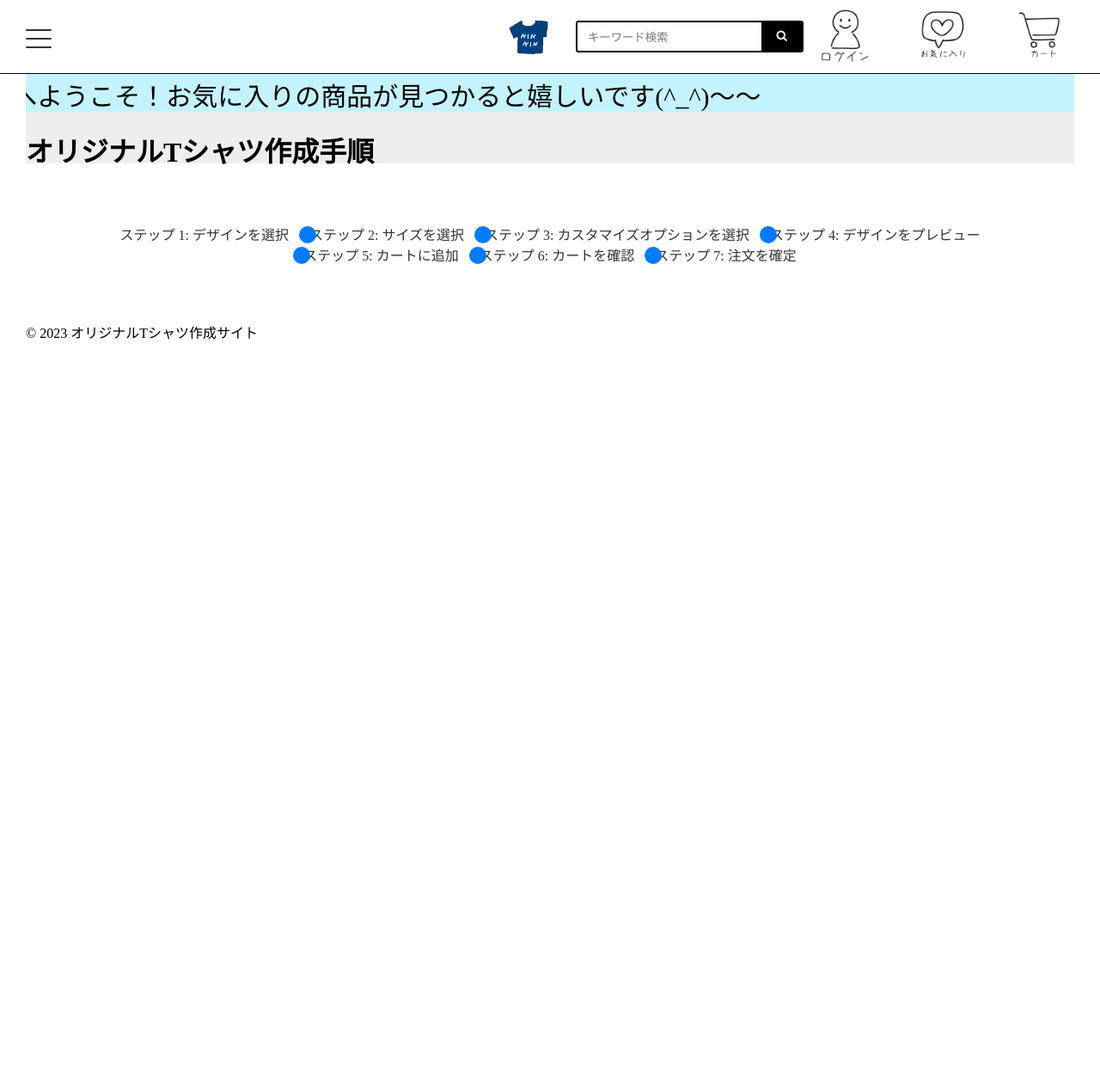
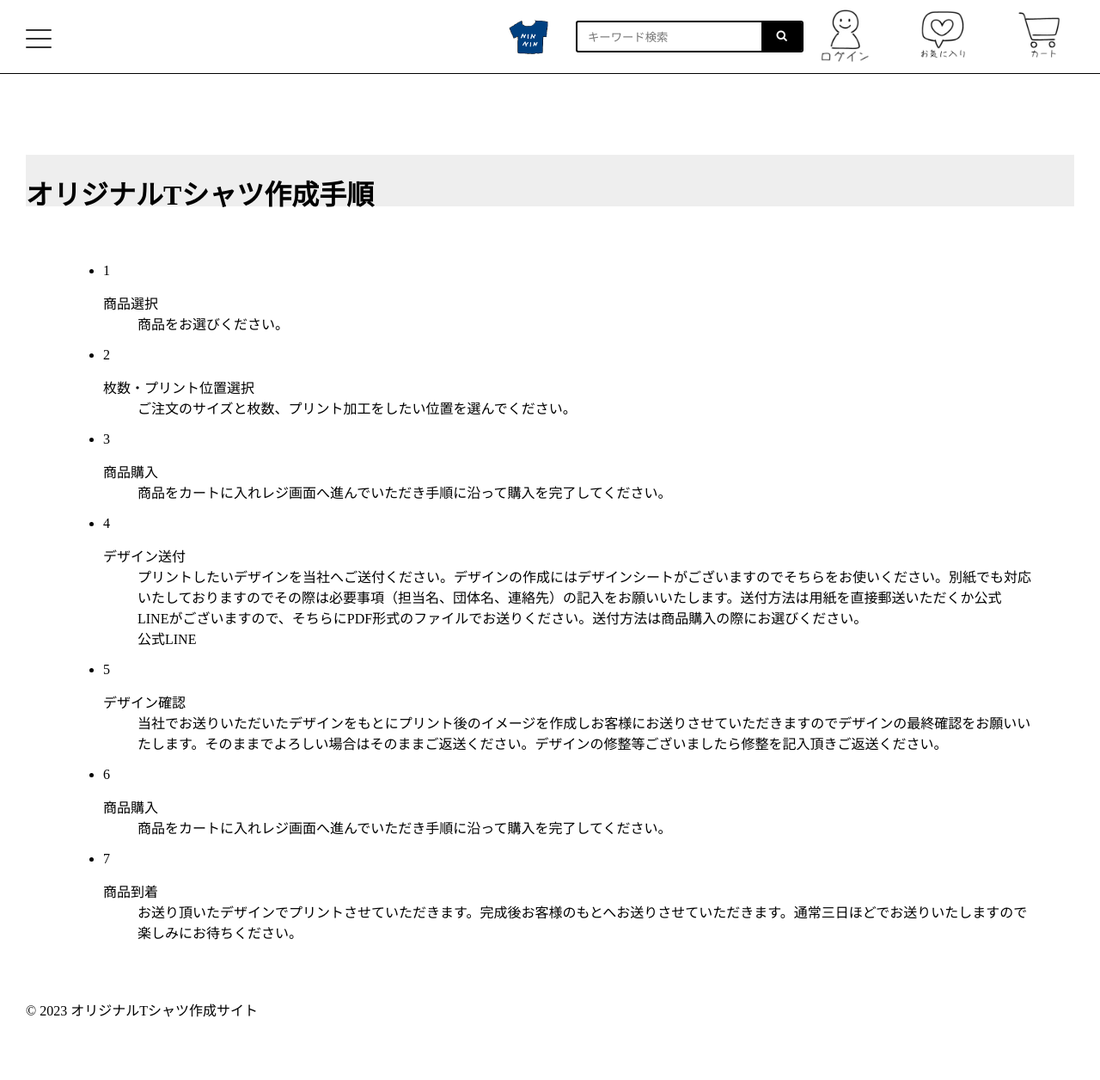
Before and after one commit to katuomirin/tynT, a PHP site: page /create/create.php in a window 1280 px wide. Shown: the whole page at 86% size. Before the commit the page ends 395 px from the top, so only its background shows below. Run offline with PHP 8.4, Linux system fonts and the light colour scheme.

Commit message:
Update create.php

```diff
--- a/shoppingsite/create/create.php
+++ b/shoppingsite/create/create.php
@@ -1,9 +1,9 @@
-<?php require '../headerhome.php'; ?>
+<?php require '../header.php'; ?>
 <!DOCTYPE html>
 <html>
 <head>
     <title>Tシャツ作成手順</title>
-    <link rel="stylesheet" type="text/css" href="./css/create.css">
+    <link rel="stylesheet" href="../css/create.css">
 </head>
 <body>
     <header>
@@ -16,17 +16,62 @@
         </nav>
     </header>
     <main>
-        <div class="flow-chart">
-            <ul>
-                <li><a href="step1.php">ステップ 1: デザインを選択</a></li>
-                <li><a href="step2.php">ステップ 2: サイズを選択</a></li>
-                <li><a href="step3.php">ステップ 3: カスタマイズオプションを選択</a></li>
-                <li><a href="step4.php">ステップ 4: デザインをプレビュー</a></li>
-                <li><a href="step5.php">ステップ 5: カートに追加</a></li>
-                <li><a href="step6.php">ステップ 6: カートを確認</a></li>
-                <li><a href="step7.php">ステップ 7: 注文を確定</a></li>
-            </ul>
-        </div>
+    <div class="flow_design09">
+    <ul class="flow09">
+      <li>
+        <p class="icon09">1</p>
+        <dl>
+          <dt>商品選択</dt>
+          <dd>商品をお選びください。</dd>
+        </dl>
+      </li>
+
+      <li>
+        <p class="icon09">2</p>
+        <dl>
+          <dt>枚数・プリント位置選択</dt>
+          <dd>ご注文のサイズと枚数、プリント加工をしたい位置を選んでください。</dd>
+        </dl>
+      </li>
+
+      <li>
+        <p class="icon09">3</p>
+        <dl>
+          <dt>商品購入</dt>
+          <dd>商品をカートに入れレジ画面へ進んでいただき手順に沿って購入を完了してください。</dd>
+        </dl>
+      </li>
+      <li>
+        <p class="icon09">4</p>
+        <dl>
+          <dt>デザイン送付</dt>
+          <dd>プリントしたいデザインを当社へご送付ください。デザインの作成にはデザインシートがございますのでそちらをお使いください。別紙でも対応いたしておりますのでその際は必要事項（担当名、団体名、連絡先）の記入をお願いいたします。送付方法は用紙を直接郵送いただくか公式LINEがございますので、そちらにPDF形式のファイルでお送りください。送付方法は商品購入の際にお選びください。</dd>
+          <dd>公式LINE</dd>
+        </dl>
+      </li>
+      <li>
+        <p class="icon09">5</p>
+        <dl>
+          <dt>デザイン確認</dt>
+          <dd>当社でお送りいただいたデザインをもとにプリント後のイメージを作成しお客様にお送りさせていただきますのでデザインの最終確認をお願いいたします。そのままでよろしい場合はそのままご返送ください。デザインの修整等ございましたら修整を記入頂きご返送ください。</dd>
+        </dl>
+      </li>
+      <li>
+        <p class="icon09">6</p>
+        <dl>
+          <dt>商品購入</dt>
+          <dd>商品をカートに入れレジ画面へ進んでいただき手順に沿って購入を完了してください。</dd>
+        </dl>
+      </li>
+      <li>
+        <p class="icon09">7</p>
+        <dl>
+          <dt>商品到着</dt>
+          <dd>お送り頂いたデザインでプリントさせていただきます。完成後お客様のもとへお送りさせていただきます。通常三日ほどでお送りいたしますので楽しみにお待ちください。</dd>
+        </dl>
+      </li>
+    </ul>
+  </div>
     </main>
     <footer>
         &copy; <?php echo date("Y"); ?> オリジナルTシャツ作成サイト
```
